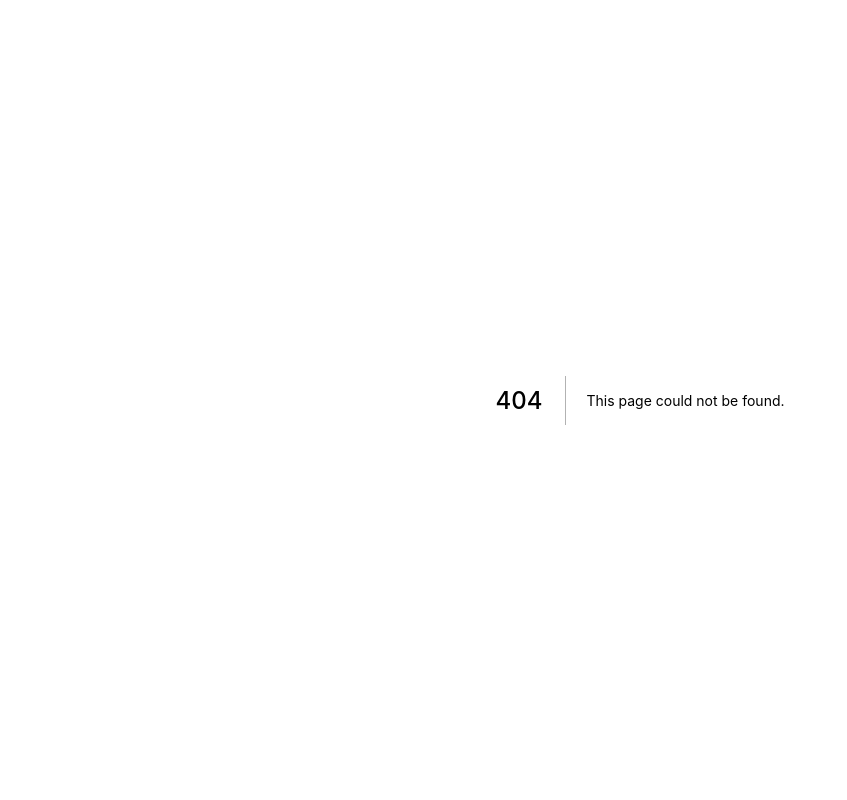
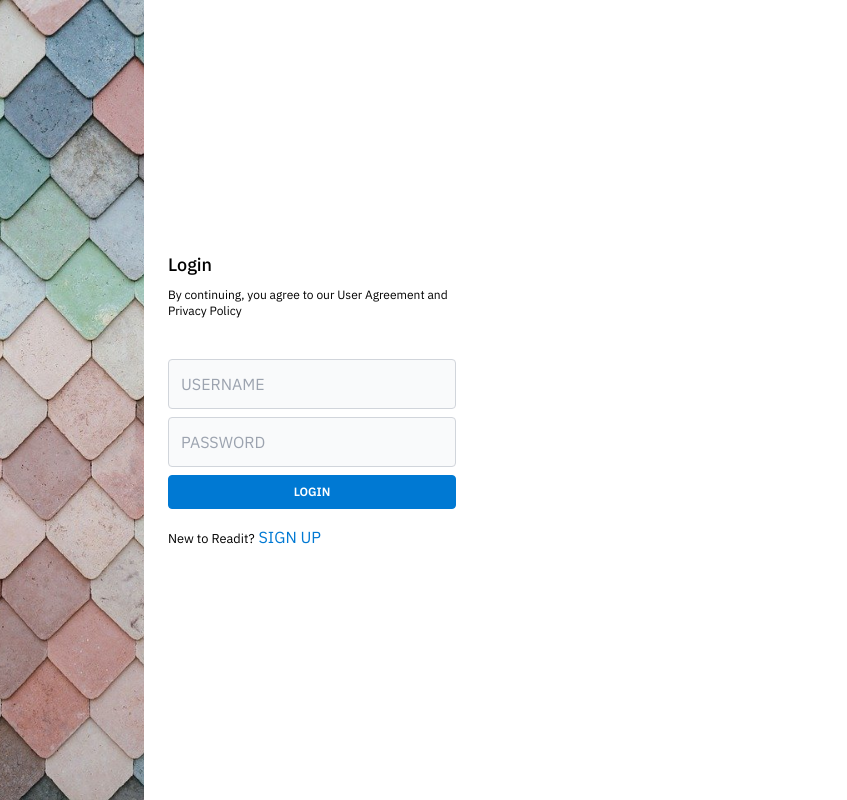
Before and after one commit to jecreative/reddit_clone, a Next.js app in the folder client/: page /login in a window 1280 px wide. Before the commit this address had no page. Shown: the whole page, without its empty margins (0-847 px from the left). Built offline with nearby package versions, Linux system fonts and the light colour scheme.

Commit message:
36) Login page with functionality & validation

```diff
--- /dev/null
+++ b/client/src/pages/login.tsx
@@ -0,0 +1,77 @@
+import { FormEvent, useState } from 'react'
+import Head from 'next/head'
+import Link from 'next/link'
+import Axios from 'axios'
+import { useRouter } from 'next/router'
+
+import InputGroup from '../components/InputGroup'
+
+const Login = () => {
+  const [username, setUsername] = useState('')
+  const [password, setPassword] = useState('')
+  const [errors, setErrors] = useState<any>({})
+
+  const router = useRouter()
+
+  const submitForm = async (event: FormEvent) => {
+    event.preventDefault()
+
+    try {
+      await Axios.post('/auth/login', {
+        username,
+        password,
+      })
+      router.push('/')
+    } catch (error) {
+      setErrors(error.response.data)
+    }
+  }
+
+  return (
+    <div className='flex'>
+      <Head>
+        <title>Login</title>
+        <link rel='icon' href='/favicon.ico' />
+      </Head>
+      <div
+        className='h-screen bg-center bg-cover w-36'
+        style={{ backgroundImage: "url('/images/bricks.jpg')" }}
+      ></div>
+      <div className='flex flex-col justify-center pl-6'>
+        <div className='w-72'>
+          <h1 className='mb-2 text-lg font-medium'>Login</h1>
+          <p className='mb-10 text-xs'>
+            By continuing, you agree to our User Agreement and Privacy Policy
+          </p>
+          <form onSubmit={submitForm}>
+            <InputGroup
+              classname='mb-2'
+              type='text'
+              value={username}
+              setValue={setUsername}
+              placeholder='USERNAME'
+              error={errors.username}
+            />
+            <InputGroup
+              classname='mb-2'
+              type='password'
+              value={password}
+              setValue={setPassword}
+              placeholder='PASSWORD'
+              error={errors.password}
+            />
+            <button className='w-full py-2 mb-4 text-xs font-bold text-white uppercase bg-blue-500 border border-blue-500 rounded'>
+              Login
+            </button>
+          </form>
+          <small>New to Readit?</small>
+          <Link href='/register'>
+            <a className='ml-1 text-blue-500 uppercase'>Sign Up</a>
+          </Link>
+        </div>
+      </div>
+    </div>
+  )
+}
+
+export default Login
```
